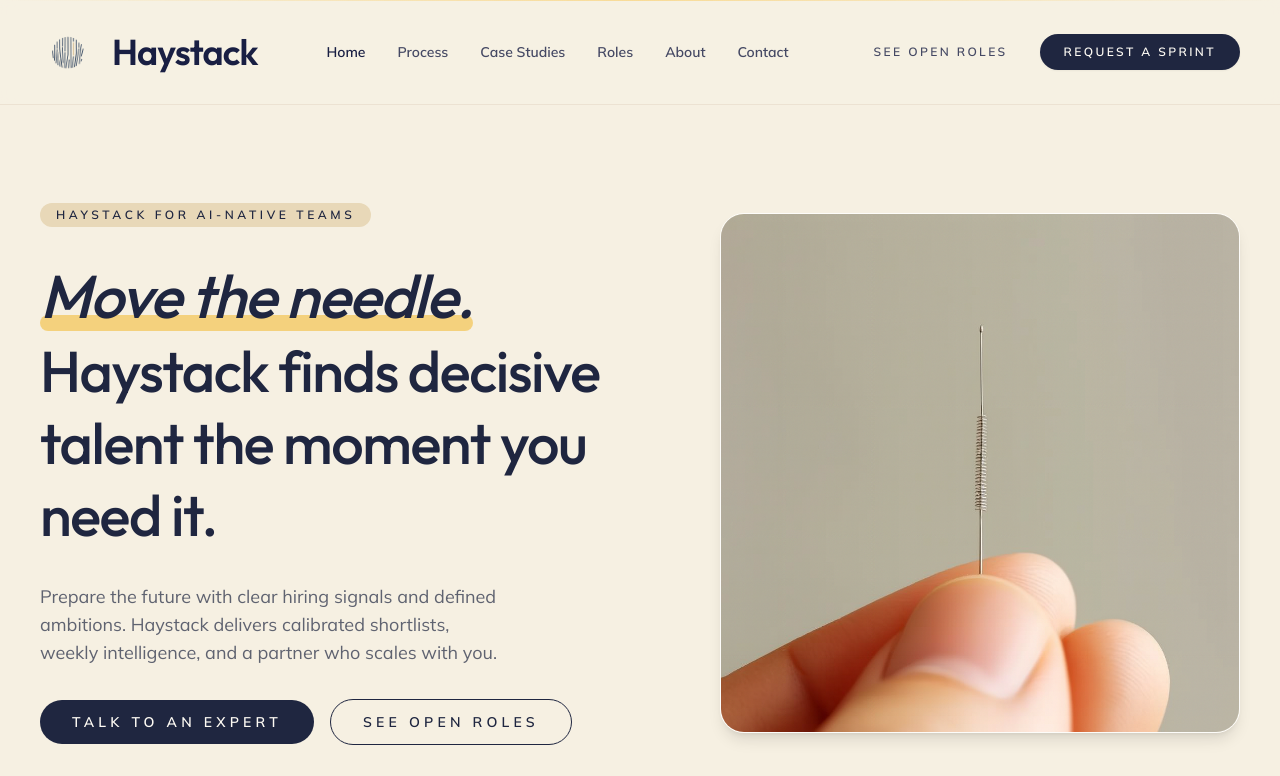
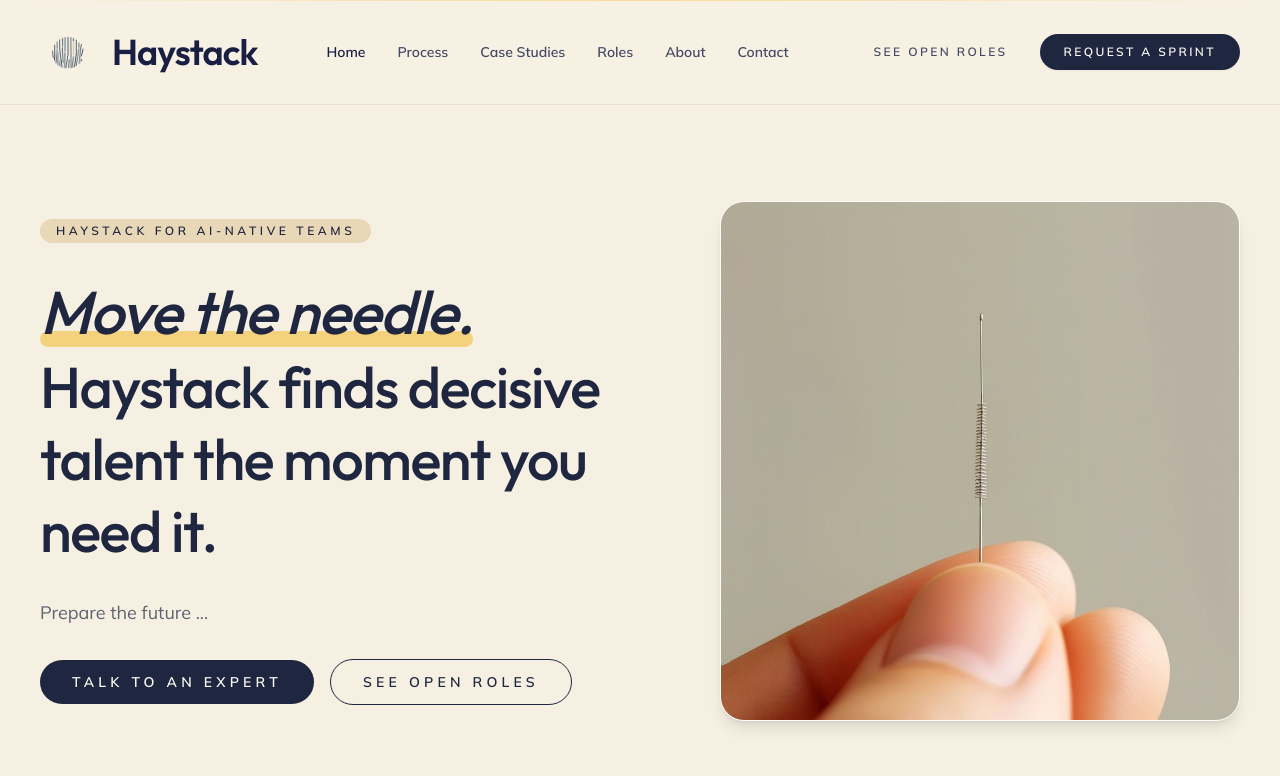
Before and after one commit to David-tech-creator/haystack, a Next.js app: page / in a window 1280 px wide. Shown: the top 776 px of the page. Built offline with nearby package versions, Linux system fonts and the light colour scheme.

Commit message:
content: shorten hero intro copy

```diff
--- a/src/components/hero.tsx
+++ b/src/components/hero.tsx
@@ -37,7 +37,7 @@ export function Hero() {
             className="max-w-2xl text-lg text-[#1f2640]/70"
           >
             <Balancer>
-              Prepare the future with clear hiring signals and defined ambitions. Haystack delivers calibrated shortlists, weekly intelligence, and a partner who scales with you.
+              Prepare the future ...
             </Balancer>
           </motion.p>
           <motion.div
```
